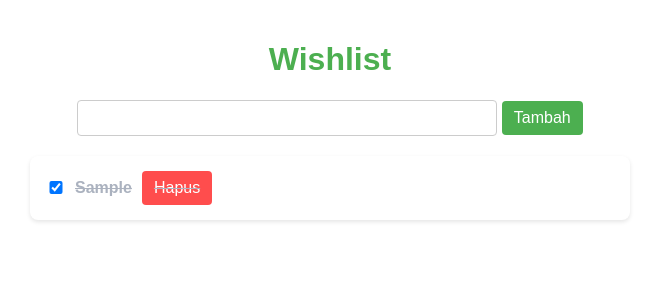
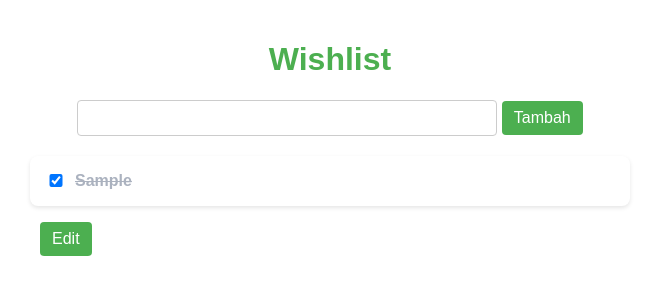
Before and after one commit to Aku-Mars/wishlist, a PHP site: page / in a window 1280 px wide. Shown: the top 300 px of the page, without its empty margins (310-969 px from the left). Run offline with PHP 8.4, Linux system fonts and the light colour scheme; tables that the repository leaves empty or names only in its code hold one stand-in row (values such as "Sample post").

Commit message:
[+] Toggle Delete Add

```diff
--- a/index.php
+++ b/index.php
@@ -240,12 +240,37 @@
             cursor: pointer;
             transition: transform 0.3s, background-color 0.3s;
             margin-left: 10px;
+            display: none;
         }
 
         .delete-button:hover {
             background-color: #e60000;
             transform: scale(1.2);
         }
+
+        .edit-button {
+            background-color: #4CAF50;
+            color: white;
+            padding: 8px 12px;
+            font-size: 1em;
+            border: none;
+            border-radius: 4px;
+            cursor: pointer;
+            transition: transform 0.3s, background-color 0.3s;
+            margin-left: 10px;
+        }
+
+        .edit-button:hover {
+            background-color: #45a049;
+            transform: scale(1.2);
+        }
+
+        .actions-container {
+            display: flex;
+            align-items: center;
+            justify-content: space-between;
+        }
+
     </style>
 </head>
 <body>
@@ -278,13 +303,16 @@
                                 <input type=\"checkbox\" $checked onchange=\"location.href='complete.php?id={$row['id']}'\">
                             </div>
                             <span class=\"wishlist-text\">{$row['item']}</span>
-                            <button class=\"delete-button\" onclick=\"location.href='delete.php?id={$row['id']}'\">Hapus</button>
                         </div>
+                        <button class=\"delete-button\" id=\"delete-{$row['id']}\" onclick=\"location.href='delete.php?id={$row['id']}'\">Hapus</button>
                       </li>";
             }
             ?>
         </ul>
+        <button class="edit-button" id="edit-button" onclick="toggleDeleteButtons()">Edit</button>
     </div>
+
+    <script src="toggle_delete.js"></script>
 
     <script>
         const body = document.body;
--- /dev/null
+++ b/toggle_delete.js
@@ -0,0 +1,10 @@
+function toggleDeleteButtons() {
+    const deleteButtons = document.querySelectorAll('.delete-button');
+    deleteButtons.forEach(button => {
+        if (button.style.display === 'none' || button.style.display === '') {
+            button.style.display = 'block';
+        } else {
+            button.style.display = 'none';
+        }
+    });
+}
```
